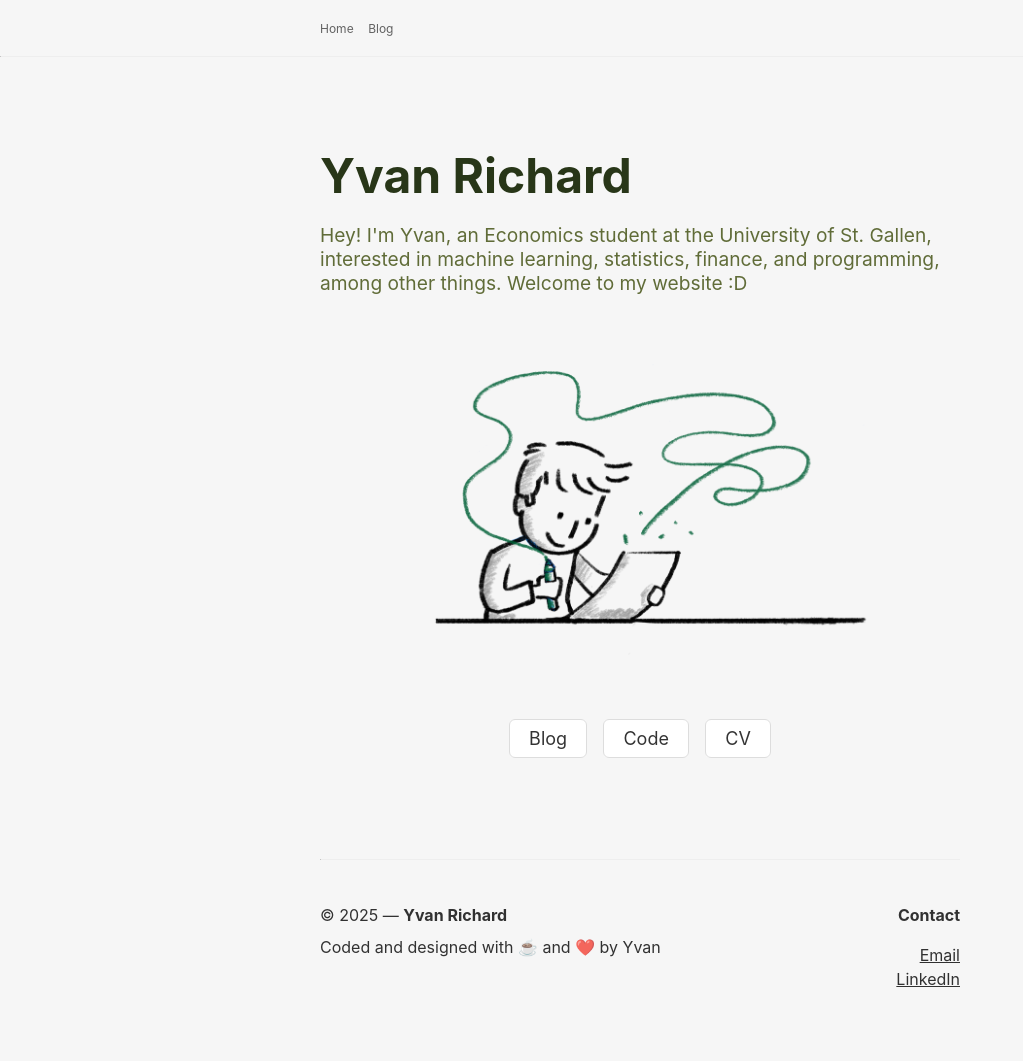
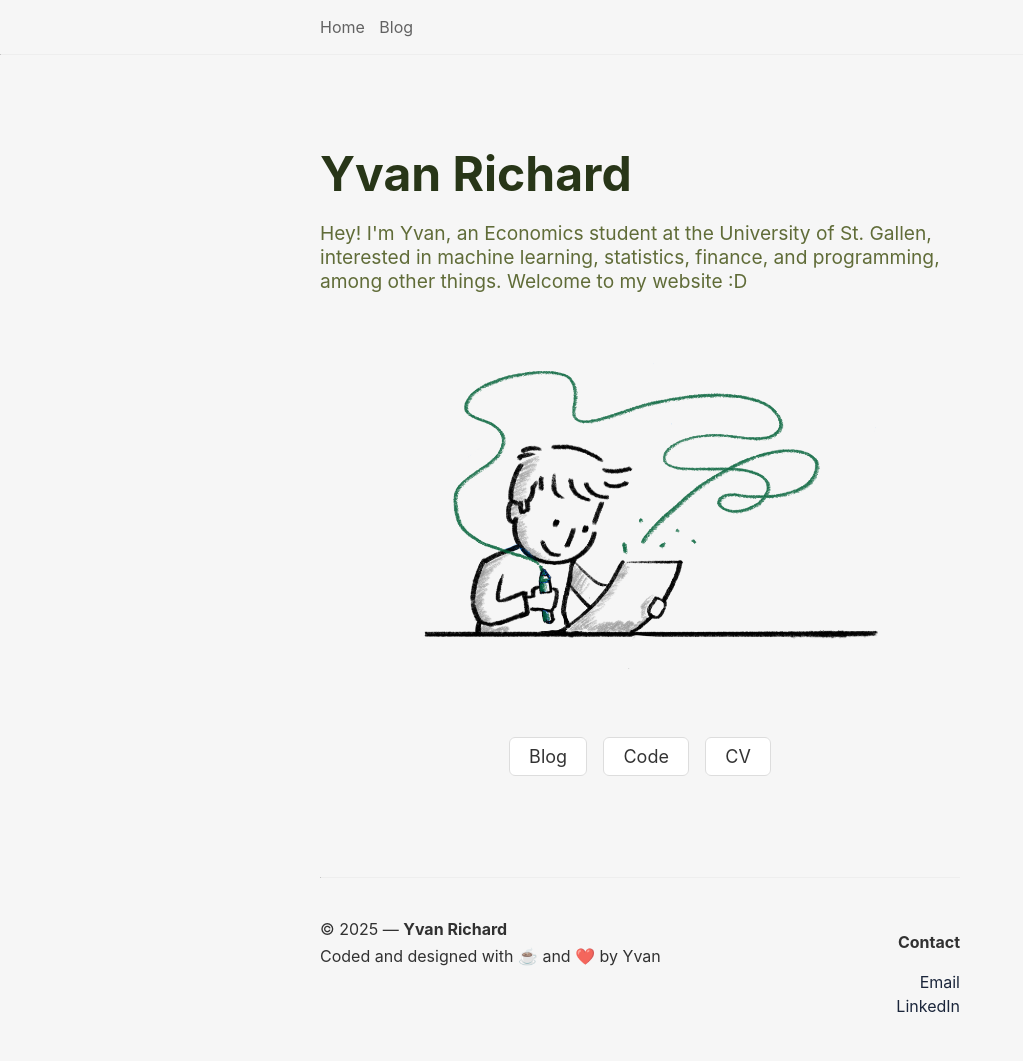
Before and after one commit to YVYX04/yvanrichard.github.io, a Jekyll site: the page built from index.html, in a window 1280 px wide. Shown: the whole page, without its empty margins (0-1023 px from the left). Built offline with Jekyll 4.4.1, drawn with Linux system fonts in a browser that asks for light colours; nearby versions of some CDN libraries; some web fonts are replaced; before the commit the page ends 1034 px from its top, so only the background shows below that.

Commit message:
responsive design

```diff
--- a/_includes/footer.html
+++ b/_includes/footer.html
@@ -1,16 +1,14 @@
 <!--The Footer of my website-->
 
-<footer style="background:#f6f6f6; margin-top: 2vh; margin-bottom: 3vh;">
-    <div style="display:flex; justify-content:space-between; align-items:flex-start; flex-wrap:wrap;">
+<footer class="site-footer">
+    <div class="footer-container">
 
-        <!-- Left Column -->
-        <div style ="font-family: 'GT Haptik', 'Inter', 'Roboto', sans-serif;">
+        <div class="footer-left">
             <p>&copy; {{ site.time | date: "%Y" }} — <strong>Yvan Richard</strong></p>
-            <p style="margin-top:-8px;"> Coded and designed with ☕️ and ❤️ by Yvan</p>
+            <p>Coded and designed with ☕️ and ❤️ by Yvan</p>
         </div>
 
-        <!-- Right Column -->
-        <div style="text-align:right; font-family: 'GT Haptik', 'Inter', 'Roboto', sans-serif;">
+        <div class="footer-right">
             <p><strong>Contact</strong></p>
             <p>
                 <a href="mailto:yvan.richard2004@gmail.com">Email</a><br>
--- a/css/blog.css
+++ b/css/blog.css
@@ -73,6 +73,40 @@
   font-family: 'GT Haptik', 'Inter', 'Roboto', sans-serif;
 }
 
+/* Footer Style */
+.site-footer {
+    background: #f6f6f6;
+    margin-top: 4vh;
+    margin-bottom: 3vh;
+    font-family: 'GT Haptik', 'Inter', 'Roboto', sans-serif;
+}
+
+.footer-container {
+    display: flex;
+    justify-content: space-between;
+    align-items: flex-start;
+    flex-wrap: wrap;
+}
+
+.footer-left p {
+    margin: 0.2rem 0;
+}
+
+.footer-right {
+    text-align: right;
+}
+
+.footer-right a {
+    text-decoration: none;
+    color: #1b263b; /* adjust if needed */
+    transition: 0.2s;
+}
+
+.footer-right a:hover {
+    opacity: 0.7;
+}
+
+
 /* Sytle for Column Links */
 .links ul {
     list-style: none;
@@ -94,6 +128,22 @@
 .links a:hover {
     border-color: black;
     transform: translateY(-2px);
+    /* Color the box with timed transition */
+    transition: background-color 0.5s ease, color 0.5s ease;
+    background: #606c38;
+    color: white;
+}
+
+/* Style for Image on Homepage */
+.homepage-image {
+    display:flex;
+    justify-content:center;
+    margin-top:5vh;
+}
+
+.homepage-image img {
+    width : 40vw;
+    height: auto;
 }
 
 
@@ -118,10 +168,13 @@
   color: rgba(0, 0, 0, 0.6);
   text-decoration: none;
   border-bottom: none;
-  font-size: 12px;
+  font-size: 1rem;
 }
 .nav a:hover {
+  transition: 0.2s ease-in;
+  color: #606c38;
   font-weight: bold;
+
 }
 .nav ul {
   list-style-type: none;
@@ -283,4 +336,22 @@
     max-width: 80vw;
     margin: 0 auto;
   }
+
+  .footer-container {
+    flex-direction: column;
+    justify-content: center;
+    align-items: center;
+    text-align: center;
+  }
+
+  .footer-right p,
+  .footer-right a {
+    text-align: center;
+  }
+
+  .homepage-image img {
+    width: 80vw;
+  }
+
+
 }
--- a/index.html
+++ b/index.html
@@ -43,8 +43,8 @@
 
 
         <section class='links' style="font-family: 'GT Haptik', 'Inter', 'Roboto', sans-serif; font-size: large; margin-top: 5vh;">
-            <div style="display:flex; justify-content:center; margin-top:5vh;">
-                <img src="images/profile.png" alt="me" style="width:38vw;">
+            <div class ="homepage-image">
+                <img src="images/profile.png" alt="me">
             </div>
             <ul>
                 <li><a href='{{ "/blog/" | relative_url }}'>Blog</a></li>
```
